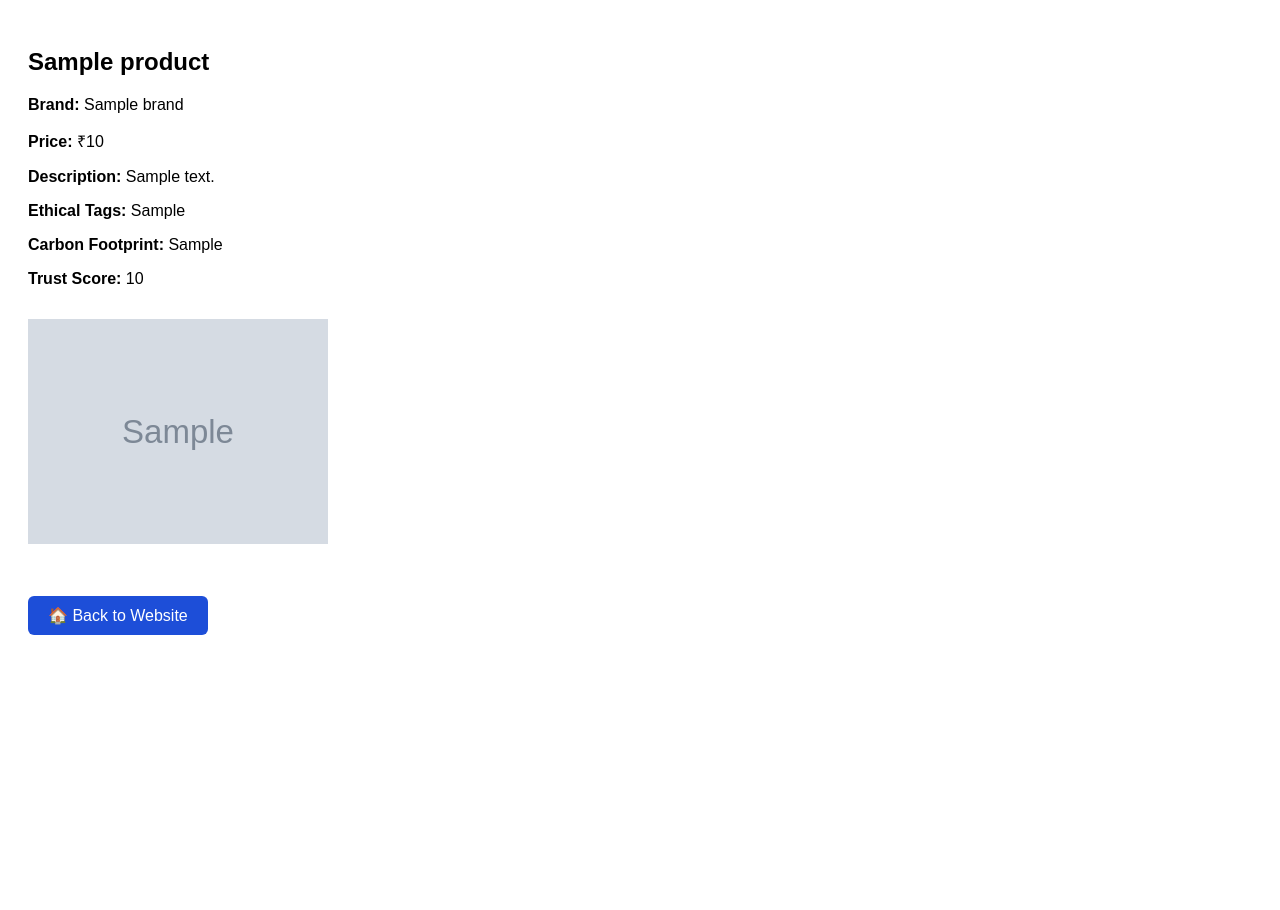
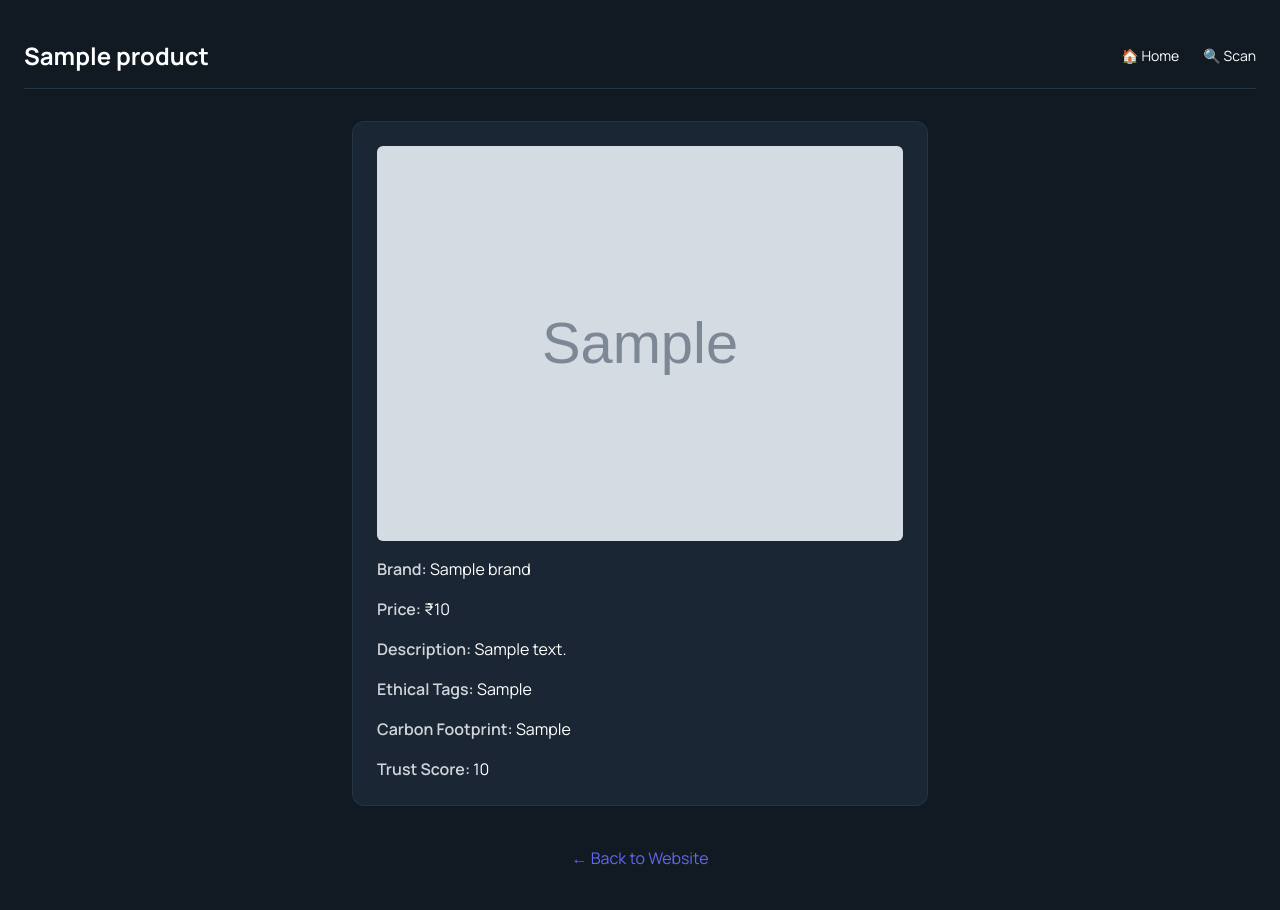
Before and after one commit to Garimaraj15/retailsphere, a Flask app: template backend/templates/product_page.html in a window 1280 px wide. Before the commit the page ends 635 px from the top, so only its background shows below. Run offline with Flask 3, Linux system fonts and the light colour scheme; the template is opened without the code that fills it: most values are stand-ins (such as "Sample title", 1, 10 or a date in 2020); grey boxes marked "Sample" are stand-in pictures; some libraries are stand-ins or nearby versions.

Commit message:
update templates

```diff
--- a/backend/templates/product_page.html
+++ b/backend/templates/product_page.html
@@ -1,46 +1,46 @@
 <!DOCTYPE html>
-<html>
+<html lang="en">
 <head>
+  <meta charset="UTF-8" />
+  <meta name="viewport" content="width=device-width, initial-scale=1.0" />
   <title>{{ product.name }}</title>
+  <link href="https://fonts.googleapis.com/css2?family=Manrope:wght@400;600;700&display=swap" rel="stylesheet" />
+  <script src="https://cdn.tailwindcss.com"></script>
   <style>
     body {
-      font-family: Arial, sans-serif;
-      padding: 20px;
-    }
-
-    .back-button {
-      display: inline-block;
-      margin-top: 30px;
-      padding: 10px 20px;
-      background-color: #1d4ed8;
-      color: white;
-      text-decoration: none;
-      border-radius: 6px;
-      font-size: 16px;
-    }
-
-    .back-button:hover {
-      background-color: #2563eb;
+      font-family: 'Manrope', sans-serif;
     }
   </style>
 </head>
-<body>
-  <h2>{{ product.name }}</h2>
-  <p><b>Brand:</b> {{ product.brand }}</p>
-  <p><b>Price:</b> ₹{{ product.price }}</p>
-  <p><b>Description:</b> {{ product.description }}</p>
-  <p><b>Ethical Tags:</b> {{ product.ethical_tags }}</p>
-  <p><b>Carbon Footprint:</b> {{ product.carbon_footprint }}</p>
-  <p><b>Trust Score:</b> {{ product.trust_score }}</p>
+<body class="bg-[#111a22] text-white min-h-screen px-6 py-10">
 
-  {% if product.image_url %}
-    <img src="{{ product.image_url }}" alt="{{ product.name }}" style="max-width: 300px; margin-top: 15px;" />
-  {% endif %}
+  <!-- Header -->
+  <header class="flex items-center justify-between mb-8 border-b border-[#233648] pb-4">
+    <h1 class="text-2xl font-bold">{{ product.name }}</h1>
+    <nav class="flex gap-6 text-sm">
+      <a href="/" class="hover:underline">🏠 Home</a>
+      <a href="/scan" class="hover:underline">🔍 Scan</a>
+    </nav>
+  </header>
 
-  <!-- ✅ Back to Website button -->
-  <br><br>
-  <a href="https://retailsphere-frontend.onrender.com" class="back-button">
-    🏠 Back to Website
-  </a>
+  <!-- Product Info -->
+  <div class="bg-[#1a2633] p-6 rounded-xl space-y-4 border border-[#233648] max-w-xl mx-auto">
+    {% if product.image_url %}
+      <img src="{{ product.image_url }}" alt="{{ product.name }}" class="rounded-md w-full object-contain mb-4" />
+    {% endif %}
+
+    <p><span class="font-semibold text-gray-300">Brand:</span> {{ product.brand }}</p>
+    <p><span class="font-semibold text-gray-300">Price:</span> ₹{{ product.price }}</p>
+    <p><span class="font-semibold text-gray-300">Description:</span> {{ product.description }}</p>
+    <p><span class="font-semibold text-gray-300">Ethical Tags:</span> {{ product.ethical_tags }}</p>
+    <p><span class="font-semibold text-gray-300">Carbon Footprint:</span> {{ product.carbon_footprint }}</p>
+    <p><span class="font-semibold text-gray-300">Trust Score:</span> {{ product.trust_score }}</p>
+  </div>
+
+  <!-- Footer Navigation -->
+  <div class="mt-10 text-center">
+    <a href="/" class="text-indigo-500 hover:underline">← Back to Website</a>
+  </div>
+
 </body>
 </html>
```
